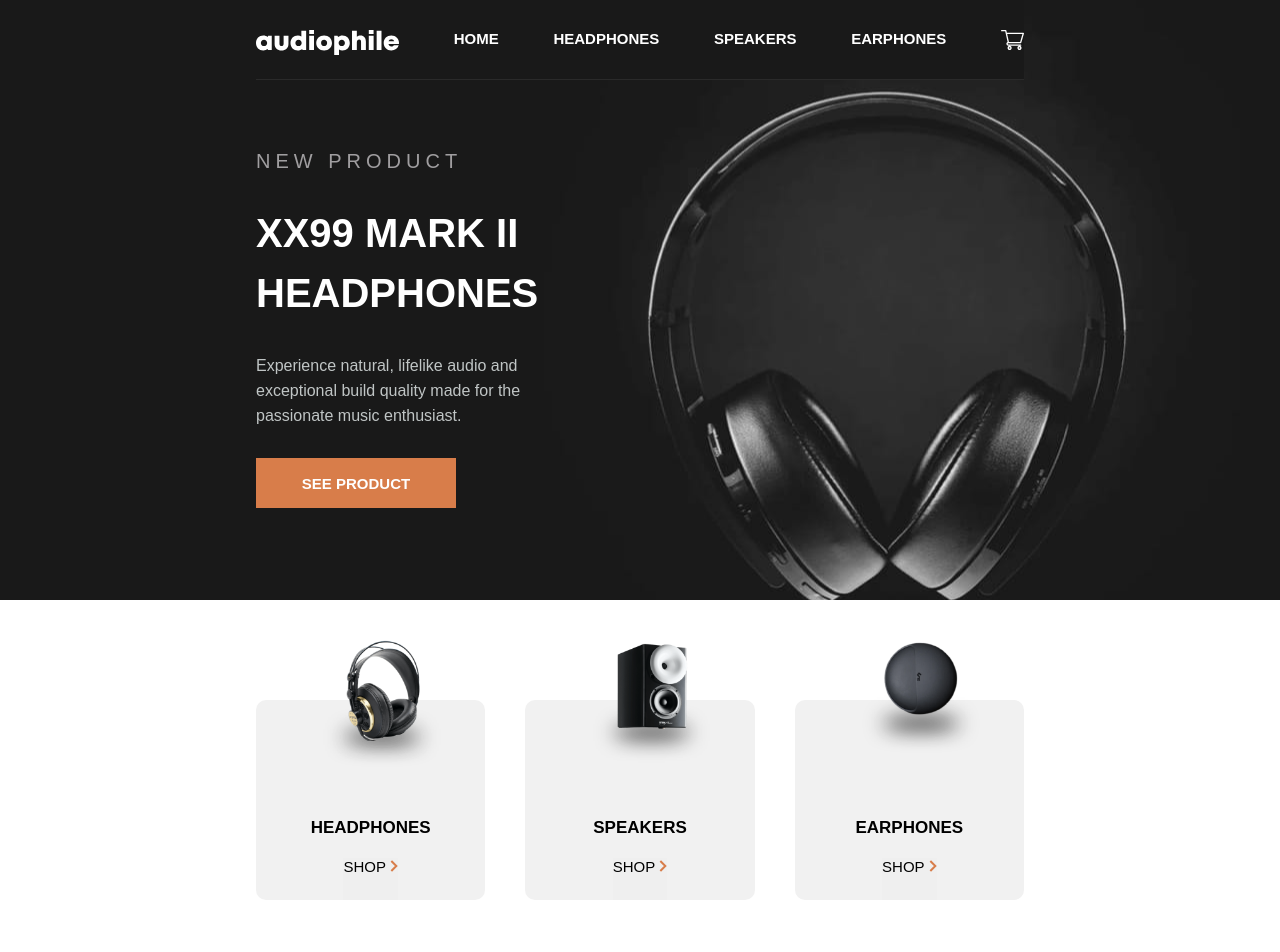
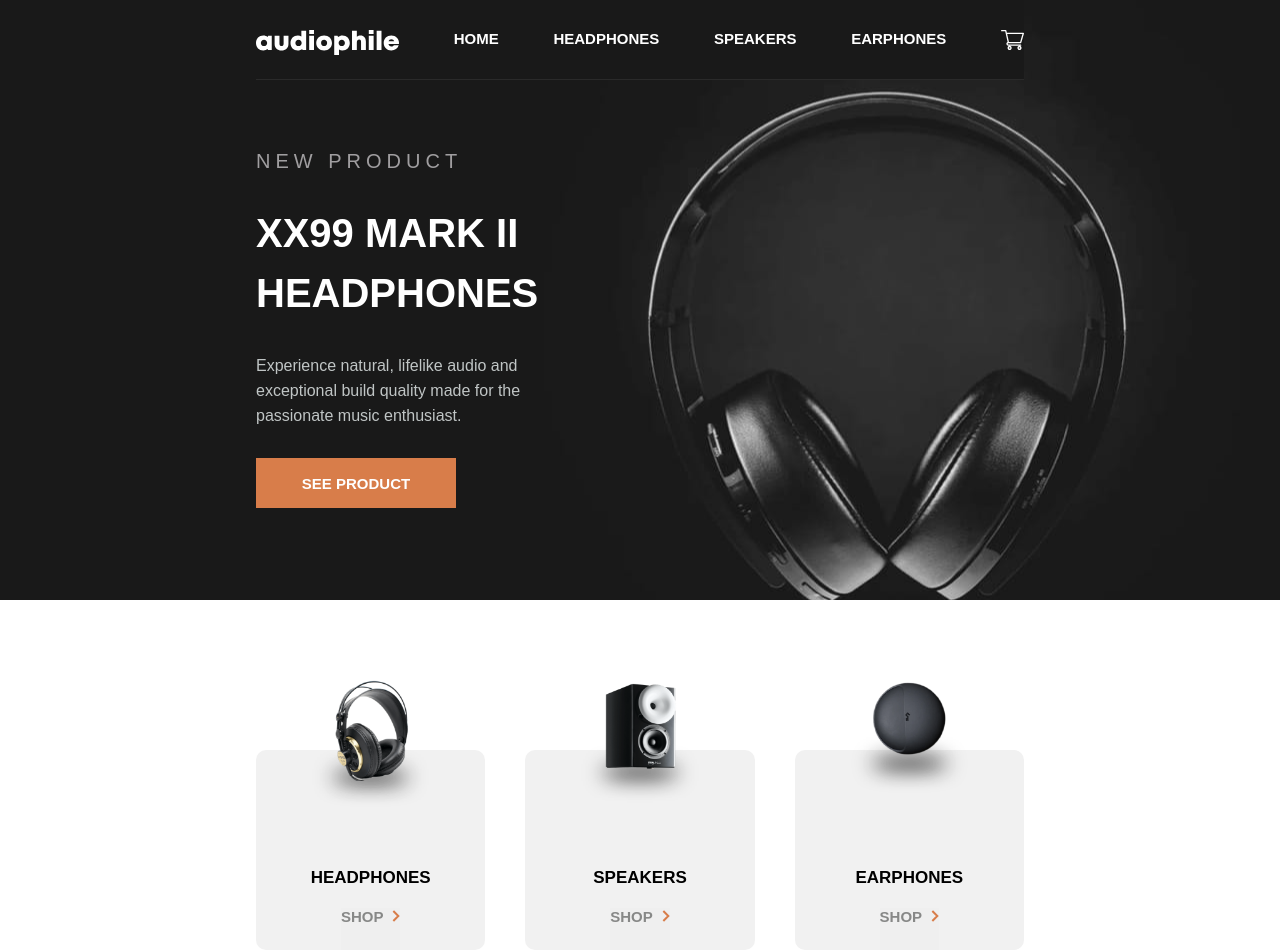
Before and after one commit to hugo88144/audiophile-new, a React (Vite) app: page / in a window 1280 px wide. Shown: the top 952 px of the page. Built offline with nearby package versions, Linux system fonts and the light colour scheme.

Commit message:
audio products done

```diff
--- a/src/sass/audioPoducts.scss
+++ b/src/sass/audioPoducts.scss
@@ -1,7 +1,7 @@
 .audioBox {
   display: flex;
 
-  padding: 10rem 20% 10rem 20%;
+  padding: 15rem 20% 15rem 20%;
   width: 100%;
   justify-content: space-between;
 
@@ -22,8 +22,8 @@
     max-width: 60%;
     height: auto;
     position: absolute;
-    top: -60px;
-    left: 25%;
+    top: -70px;
+    left: 20%;
   }
   &__title {
     font-weight: 600;
@@ -31,14 +31,21 @@
     font-size: 1.7rem;
   }
   &__btn {
+    font-family: "Manrope", sans-serif;
     border: none;
     font-size: 1.5rem;
     text-transform: uppercase;
     padding-bottom: 2.5rem;
+    color: #878887;
+    font-weight: 600;
 
     &:hover {
       color: $color-accent;
       cursor: pointer;
     }
   }
+
+  &__arrow {
+    margin-left: 0.5rem;
+  }
 }
```
